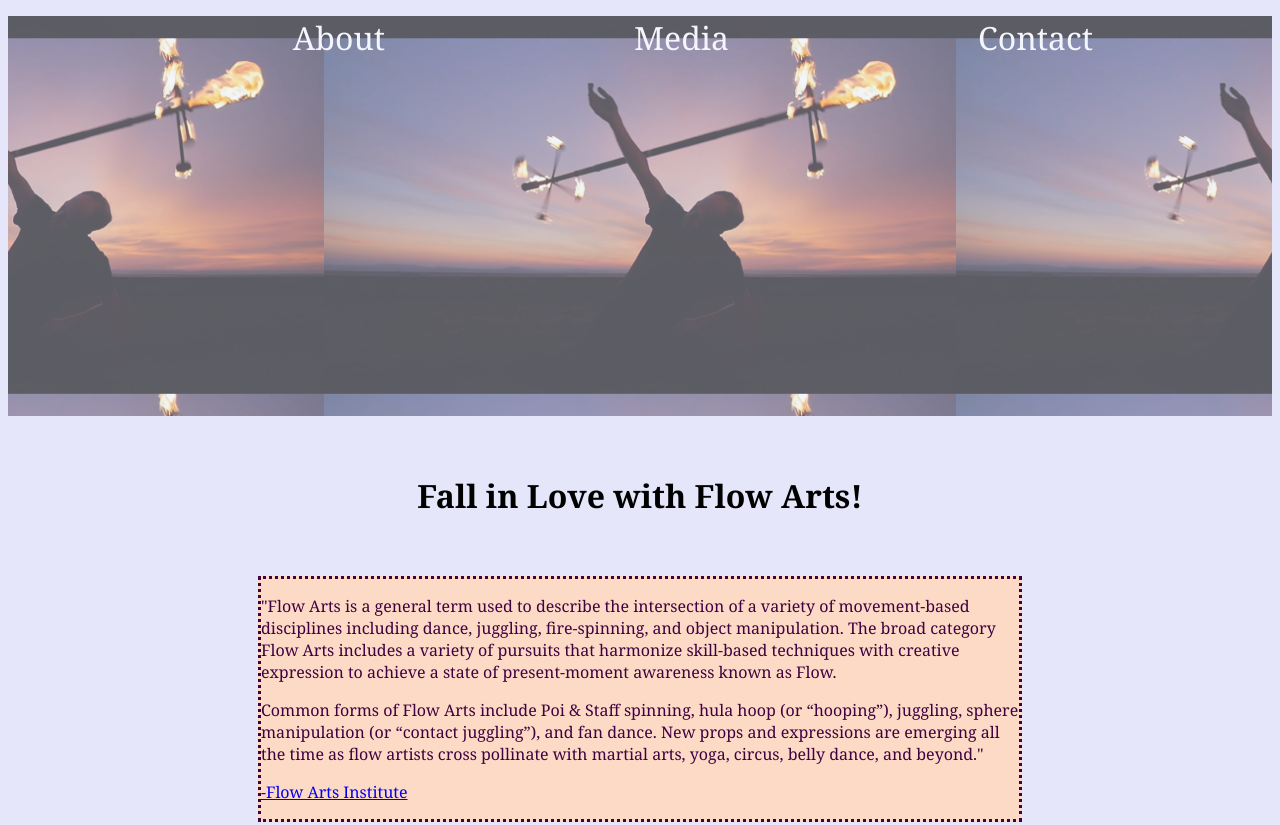
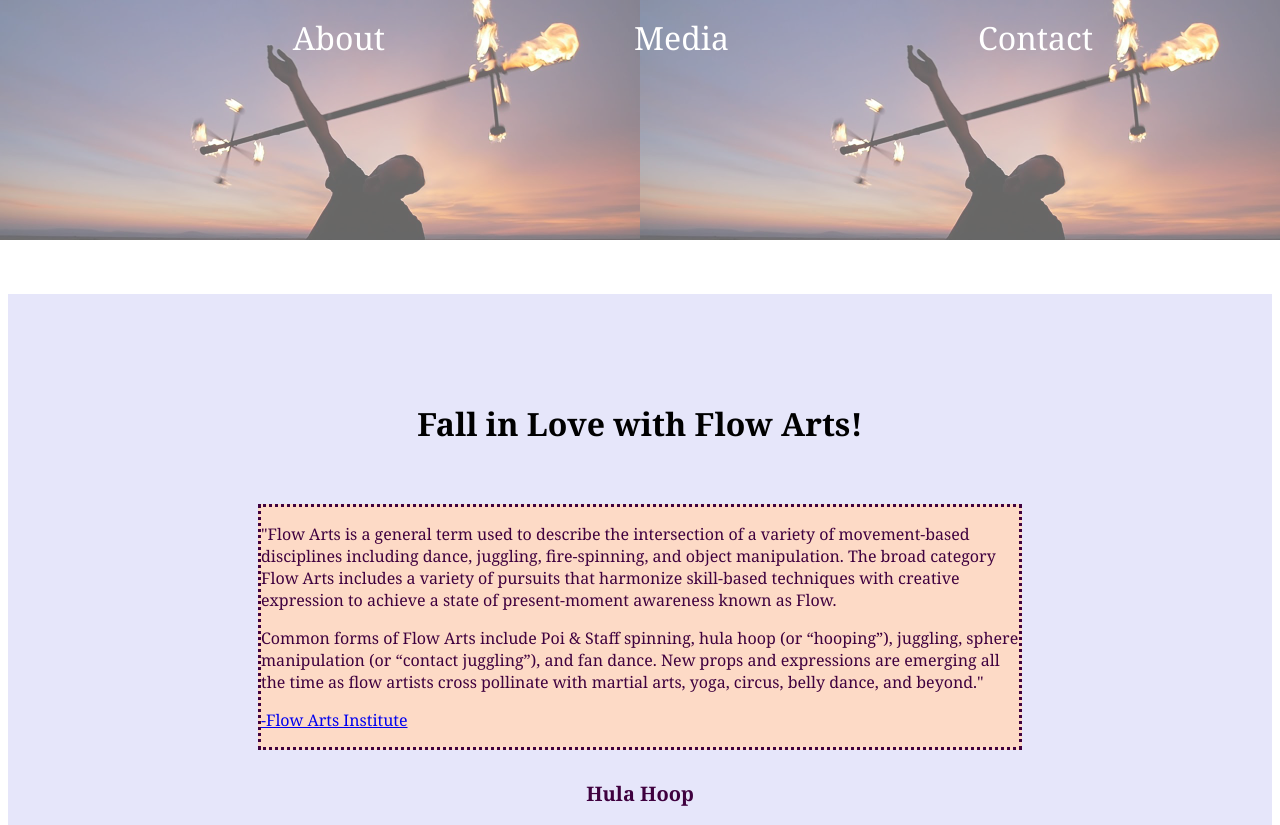
Before and after one commit to JayTheeAggie/Moses-Janesha-Tribute-Page-Project, a plain HTML site: page index.html in a window 1280 px wide. Shown: the top 825 px of the page. Drawn offline with Linux system fonts and the light colour scheme; files whose address does not match are found by name.

Commit message:
second css test

```diff
--- a/Resources/index.css
+++ b/Resources/index.css
@@ -4,10 +4,14 @@ body, html {
   text-align: center, justify;
   align-items: center;
   font-size: 16px;
-  margin: 20px, 20px;
+  margin: 200px, 20px;
   display:block;
-  background-color: lavender;
+}
 
+#body {
+    padding-top:50px;
+    background-color: lavender;
+    margin-top: 235px;
 }
 
 h2{
@@ -17,13 +21,23 @@ h2{
     color:rgb(63, 1, 63);
 }
 
-.bgimg {
-  background-position: center;
+#bgimg {
+  position: absolute;
   background-size: 50%;
   background-image: url("/Users/biancalyoung/Documents/Janesha Business Files/Coding Files/Week 3/Flow Arts Site/Resources/Photos/firePoi.jpeg");
   background-repeat: repeat;
-  min-height: 50%;
+  height: 30%;
+  width: 100%;
   opacity: 60%;
+  z-index: -1;
+  content: "";
+  background-attachment: fixed;
+  filter:alp;
+  top:0;
+  left:0;
+
+
+
 }
 
 figcaption{
--- a/index.html
+++ b/index.html
@@ -9,12 +9,15 @@
     <title>Fall in Love with Flow Arts!</title>
 </head>
 <body>
-    <header class="bgimg">
+    <div id="bgimg">
+
+    </div>
         <ul>
             <li><a href="#About">About</a></li>
             <li><a href="#Media">Media</a></li>
             <li><a href="#Contact">Contact</a></li>
         </ul>
+    <div id="body">
         <title>
             <h1>Fall in Love with Flow Arts!</h1>
         </title>
@@ -97,6 +100,6 @@
     </footer>
     </main>
 
-
+    </div>
 </body>
 </html>
```
Also changed, not shown: 1 other file.
